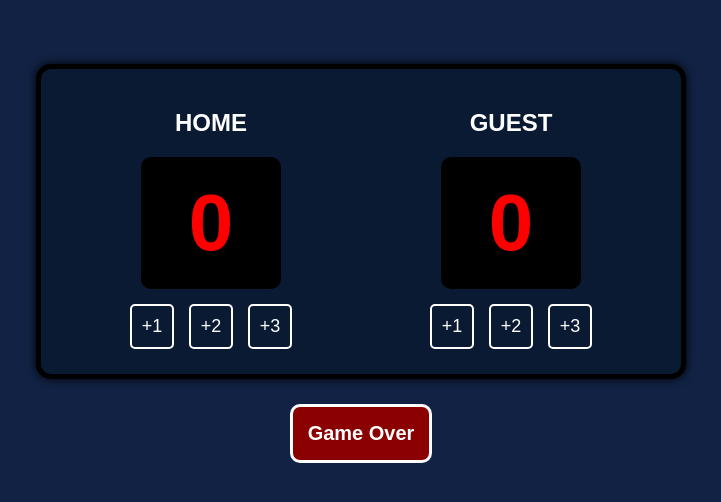
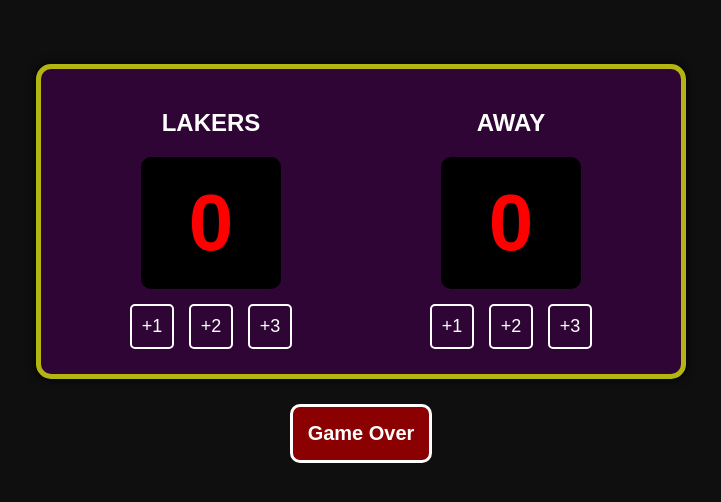
Before and after one commit to Holden0905/Scoreboard, a plain HTML site: page index.html in a window 1280 px wide. Shown: the part 144-646 px from the top of the page, without its empty margins (279-1000 px from the left). Drawn offline with Linux system fonts and the light colour scheme.

Commit message:
Final Mobile Updates

```diff
--- a/index.css
+++ b/index.css
@@ -6,7 +6,7 @@
     align-items: center;
     justify-content: center;
     min-height: 100vh; /* Fix for mobile cutoff */
-    background-color: #112244;
+    background-color: #0f0f10;
     color: white;
     font-family: Arial, sans-serif;
     overflow-x: hidden; /* Prevent horizontal scroll */
@@ -16,8 +16,8 @@
 .scoreboard {
     display: flex;
     justify-content: space-around;
-    background-color: #0a1a33;
-    border: 5px solid black;
+    background-color: #2e0535;
+    border: 5px solid rgb(179, 182, 17);
     border-radius: 15px;
     padding: 20px;
     width: 70%;
--- a/index.html
+++ b/index.html
@@ -16,7 +16,7 @@
     <!-- Scoreboard Container -->
     <div class="scoreboard">
         <div class="team">
-            <h2>HOME</h2>
+            <h2>LAKERS</h2>
             <div class="score" id="home-score">0</div>
             <div class="buttons">
                 <button onclick="updateScore('home', 1)">+1</button>
@@ -25,7 +25,7 @@
             </div>
         </div>
         <div class="team">
-            <h2>GUEST</h2>
+            <h2>AWAY</h2>
             <div class="score" id="guest-score">0</div>
             <div class="buttons">
                 <button onclick="updateScore('guest', 1)">+1</button>
```
